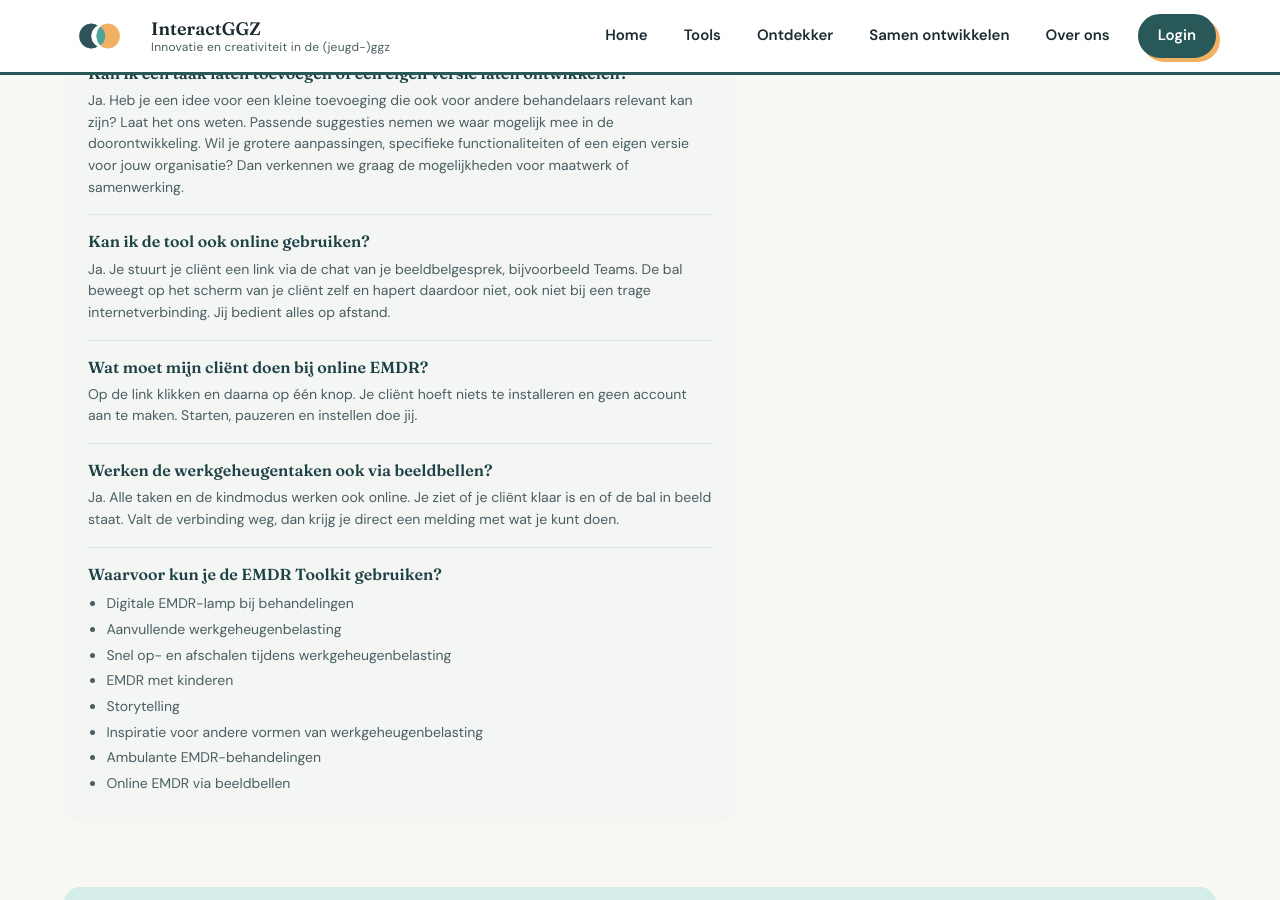
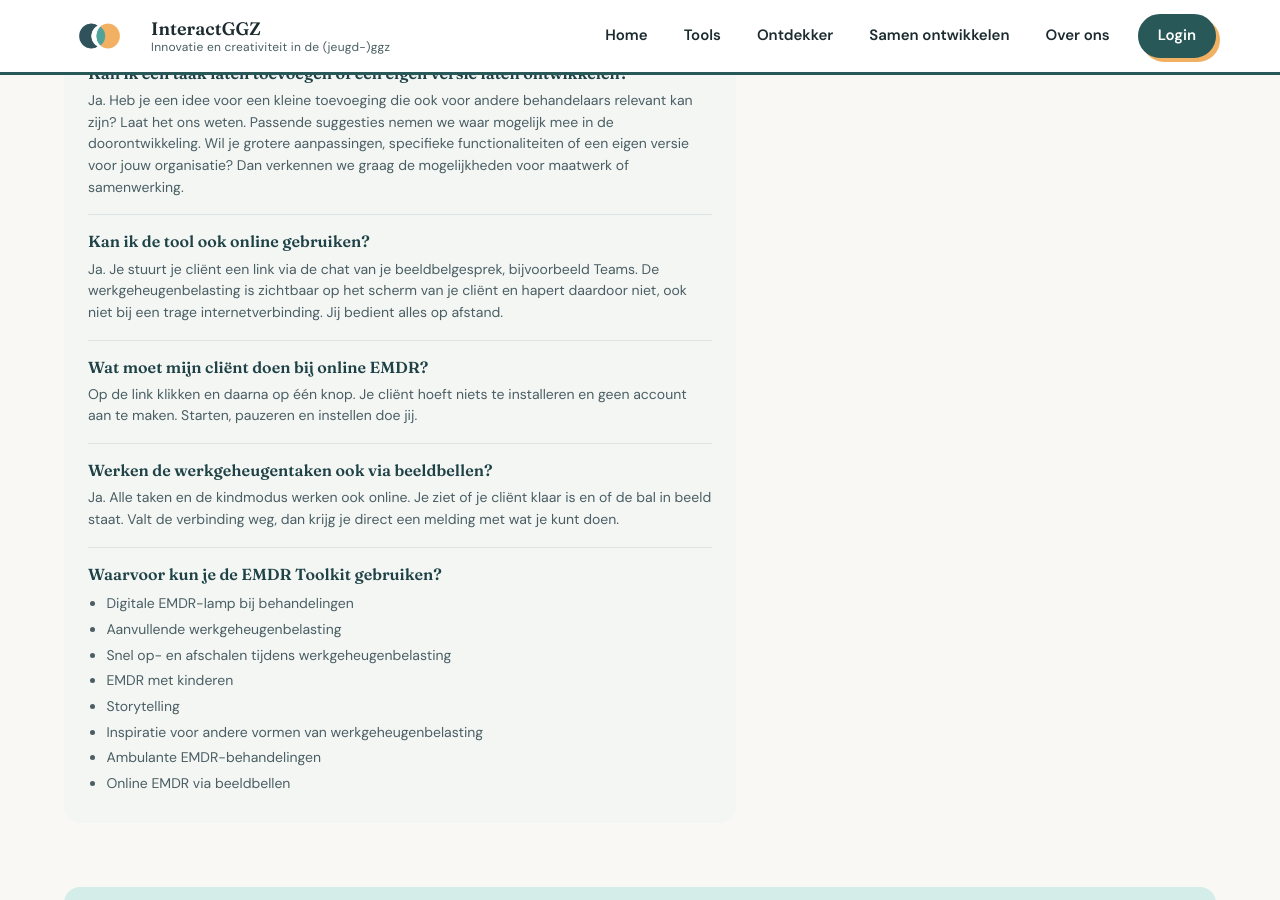
Before and after one commit to janwillemm/jari-website, a Jekyll site: the page built from _tools/emdr.md, in a window 1280 px wide and 900 px high, scrolled down 3243 px. Built offline with Jekyll 4.4.1, drawn with Linux system fonts in a browser that asks for light colours; some of the changed text lies outside the part shown.

Commit message:
Herschrijf de beeldbelteksten op de EMDR-pagina naar werkgeheugenbelasting.

```diff
--- a/_tools/emdr.md
+++ b/_tools/emdr.md
@@ -54,7 +54,7 @@ faq:
       Ja. Heb je een idee voor een kleine toevoeging die ook voor andere behandelaars relevant kan zijn? Laat het ons weten. Passende suggesties nemen we waar mogelijk mee in de doorontwikkeling. Wil je grotere aanpassingen, specifieke functionaliteiten of een eigen versie voor jouw organisatie? Dan verkennen we graag de mogelijkheden voor maatwerk of samenwerking.
   - question: Kan ik de tool ook online gebruiken?
     answer: >-
-      Ja. Je stuurt je cliënt een link via de chat van je beeldbelgesprek, bijvoorbeeld Teams. De bal beweegt op het scherm van je cliënt zelf en hapert daardoor niet, ook niet bij een trage internetverbinding. Jij bedient alles op afstand.
+      Ja. Je stuurt je cliënt een link via de chat van je beeldbelgesprek, bijvoorbeeld Teams. De werkgeheugenbelasting is zichtbaar op het scherm van je cliënt en hapert daardoor niet, ook niet bij een trage internetverbinding. Jij bedient alles op afstand.
   - question: Wat moet mijn cliënt doen bij online EMDR?
     answer: >-
       Op de link klikken en daarna op één knop. Je cliënt hoeft niets te installeren en geen account aan te maken. Starten, pauzeren en instellen doe jij.
@@ -76,7 +76,7 @@ De EMDR Toolkit is bruikbaar voor alle leeftijden, maar heeft een specifieke kin
 
 De cliënt kijkt naar het scherm van de laptop. Jij bedient de sessie vanaf je telefoon. Zo kun je tijdens de verwerking snel schakelen zonder steeds terug te hoeven naar de laptop.
 
-Behandel je op afstand? Stuur je cliënt een link via je beeldbelgesprek. De bal beweegt op het scherm van je cliënt zelf, zonder haperingen.
+Behandel je op afstand? Stuur je cliënt een link via je beeldbelgesprek. De werkgeheugenbelasting is zichtbaar op het scherm van je cliënt, zonder haperingen.
 
 Van reguliere oogbewegingen tot aanvullende werkgeheugenbelasting: snel schakelen wanneer de behandeling daarom vraagt.
 
@@ -154,7 +154,7 @@ Van reguliere oogbewegingen tot aanvullende werkgeheugenbelasting: snel schakele
     </summary>
     <div class="tool-accordion__body">
       <p>
-        Bij scherm delen hapert een bewegende bal al snel. Daarom werkt de Toolkit anders: je cliënt opent een link en de bal beweegt op het eigen scherm. Eén klik, geen installatie en geen account. Jij bedient op afstand, naast je beeldbelvenster of met je telefoon, en ziet of je cliënt klaar is. Een korte opzet in de tool leidt je er stap voor stap doorheen.
+        Wanneer je een online EMDR-sessie hebt, kun je in de EMDR-toolkit een link aanmaken. Deze link stuur je naar de cliënt via Teams, of een andere beeldbelomgeving. Vervolgens opent de cliënt deze link en krijgt de werkgeheugenbelasting (het lichtje of een andere vorm) op het eigen scherm te zien. Eén klik, geen installatie en geen account voor je cliënt nodig. Jij bedient als behandelaar op afstand, met je laptop naast je beeldbelvenster of met je telefoon. Een korte uitleg in de tool leidt je er stap voor stap doorheen.
       </p>
     </div>
   </details>
```
